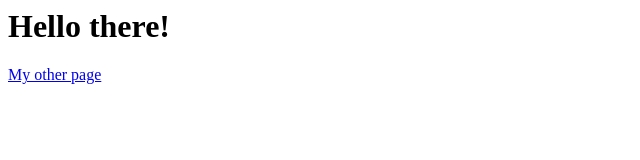
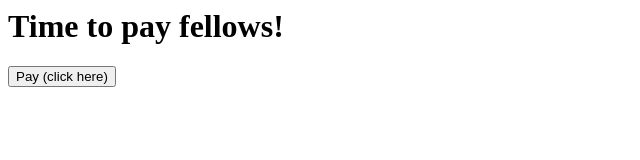
Before and after one commit to juanvg1529/payementfunctionjs, a plain HTML site: page index.html in a window 1280 px wide. Shown: the whole page, without its empty margins (0-640 px from the left). Drawn offline with Linux system fonts and the light colour scheme.

Commit message:
1 file modified, 1 deleted

```diff
--- a/index.html
+++ b/index.html
@@ -1,11 +1,13 @@
 <html>
   <head>
-    <meta charset="UTF-8">
+    <meta charset="UTF-8" />
     <script src="script.js"></script>
     <!-- <link rel="stylesheet" type="text/css" href="styles.css"> -->
   </head>
   <body>
-    <h1>Hello there!</h1>
-    <a href="/me.html">My other page</a>
+    <h1>
+      Time to pay fellows!
+    </h1>
+    <button>Pay (click here)</button>
   </body>
 </html>
```
Also changed, not shown: me.html (deleted, +0 -8 lines).
